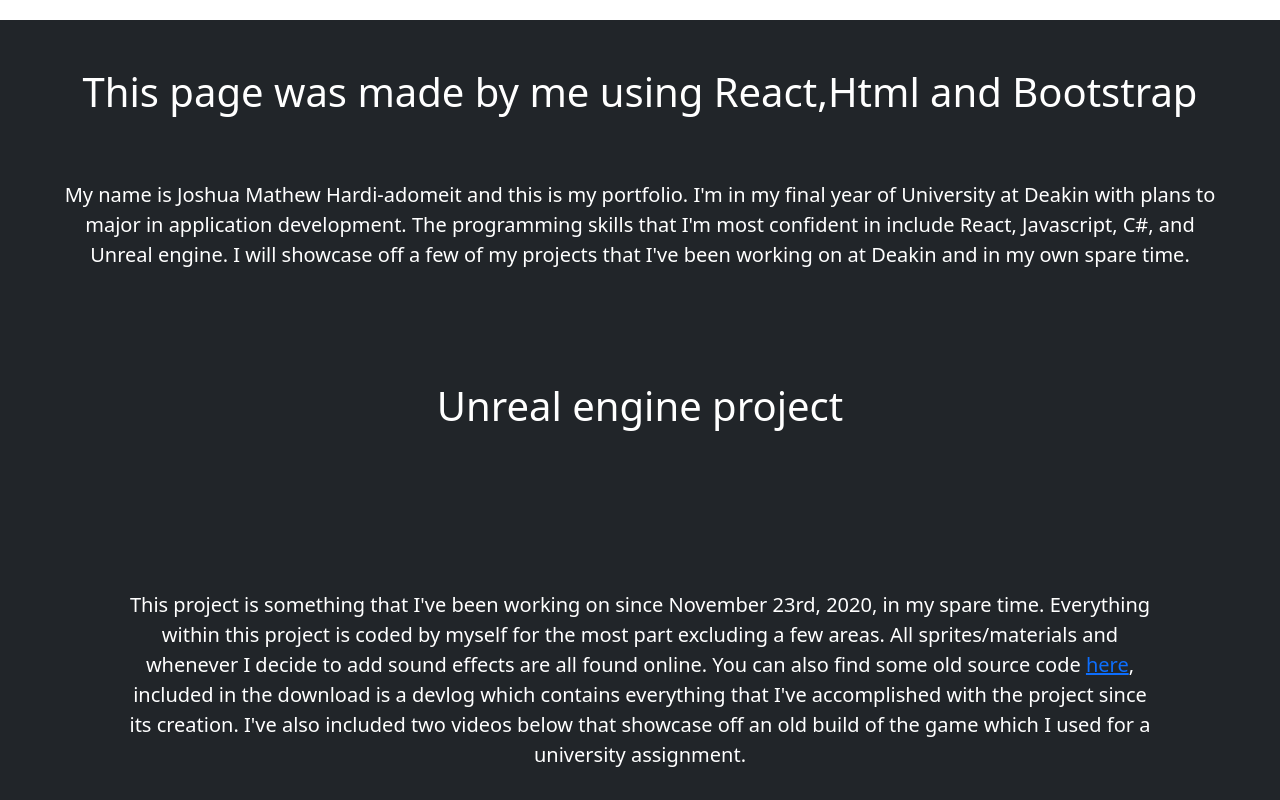
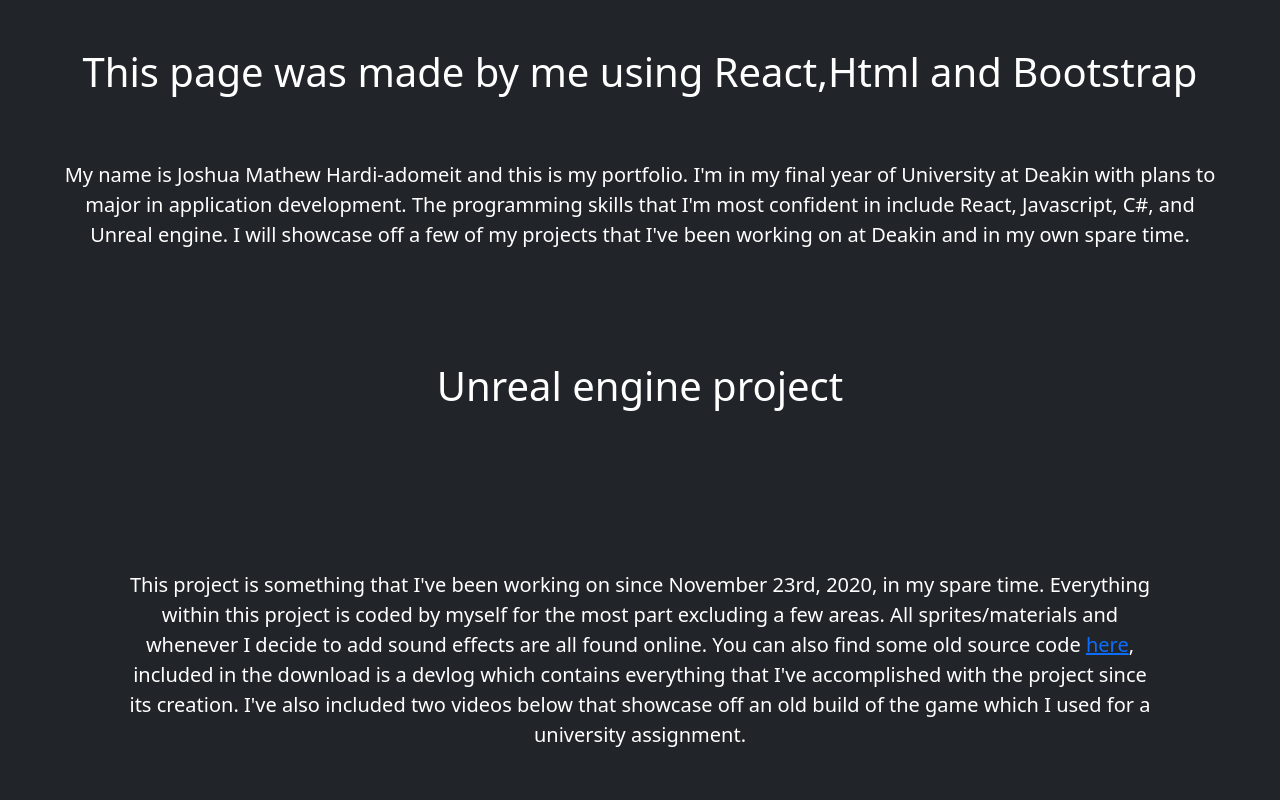
Before and after one commit to Skeeyeet/joshhadfolio, a React (Create React App) app: page / in a window 1280 px wide. Shown: the top 800 px of the page. Built offline with nearby package versions, Linux system fonts and the light colour scheme; no server answers.

Commit message:
Update App.css

```diff
--- a/src/App.css
+++ b/src/App.css
@@ -1,5 +1,5 @@
 body{
-    padding-top: 20px;
+    /*padding-top: 20px;*/
 }
 
 @media (max-width: 991px) {
@@ -7,3 +7,9 @@ body{
       padding-top: 230px;
     }
   }
+
+  @media only screen and (max-width: 990px) {
+    .navcomponent{
+      display: none;
+    }
+}
```
